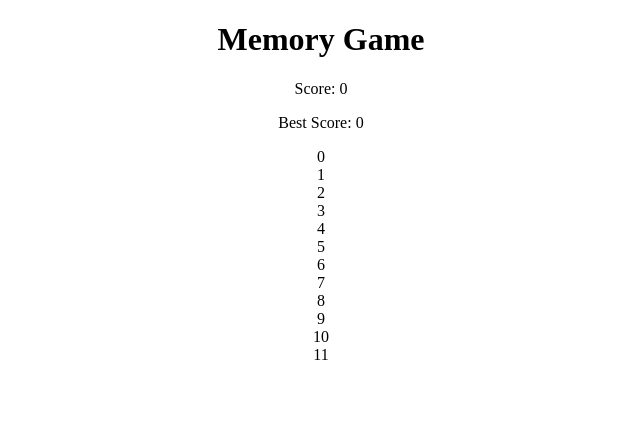
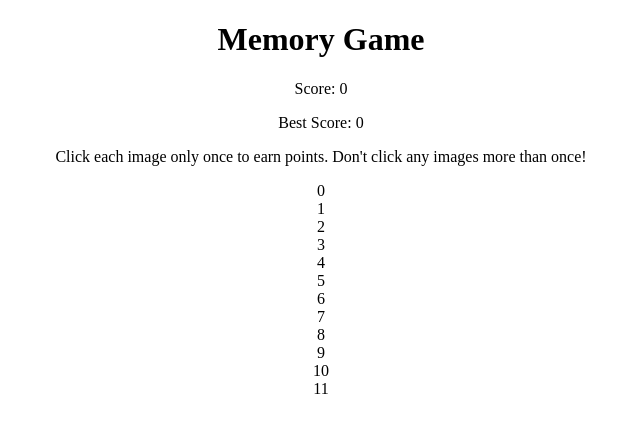
Before and after one commit to romangdev/memory-card-game, a React (Create React App) app: page / in a window 1280 px wide. Shown: the top 432 px of the page, without its empty margins (319-959 px from the left). Built offline with nearby package versions, Linux system fonts and the light colour scheme.

Commit message:
Initial 'randomizer' branch commit

```diff
--- a/src/App.js
+++ b/src/App.js
@@ -1,10 +1,11 @@
 import './App.css';
-import { useEffect, useState } from 'react';
+import { useEffect, useState, useMemo } from 'react';
 import Card from './components/Card'
 
 const App = () => {
   const [score, setScore] = useState(0)
   const [bestScore, setBestScore] = useState(0)
+  // const [displayedCardOrder, setDisplayedCardOrder] = useState([])
 
   const parentCallbacks ={
     updateScore: () => setScore(score + 1),
@@ -16,9 +17,31 @@ const App = () => {
     cardArray.push(<Card id={i} image={i} parentCallbacks={parentCallbacks} score={score} />)
   }
 
+  // const setRandomCardOrder = (cardArray) => {
+  //   let usedIndexes = []
+  //   let randomIndex
+  //   let displayedCardOrder = []
+
+  //   for (let i = 0; i < cardArray.length; i++) {
+  //     do {
+  //       randomIndex = Math.floor(Math.random() * 12)
+  //       if (!usedIndexes.includes(randomIndex)) {
+  //         displayedCardOrder.push(cardArray[randomIndex])
+  //       }
+  //     } while (usedIndexes.includes(randomIndex))
+
+  //     usedIndexes.push(randomIndex)
+  //   }
+  //   return displayedCardOrder
+  // }
+
   useEffect(() => {
     if (score > bestScore) setBestScore(score)
   }, [score, bestScore])
+
+  // useEffect(() => {
+  //   setDisplayedCardOrder(setRandomCardOrder(cardArray))
+  // }, [cardArray])
 
   return (
     <div className="App">
@@ -30,8 +53,14 @@ const App = () => {
         </div>
       </header>
       <main>
+        <p>Click each image only once to earn points. Don't click any images more than once!</p>
         <div className='card-board'>
+          {/* {displayedCardOrder.map(card => {
+            return <div key={card.props.id}>{card}</div>
+          })} */}
+
           {cardArray.map((card, i) => {
+            console.log(card)
             return <div key={i}>{card}</div>
           })}
         </div>
--- a/src/components/Card.js
+++ b/src/components/Card.js
@@ -4,6 +4,7 @@ const Card = ({ image, id, parentCallbacks, score }) => {
   const [chosen, setChosen] = useState(false)
 
   const handleClick = () => {
+    console.log('Card clicked id:', id)
     if (chosen === false) {
       setChosen(true)
       parentCallbacks.updateScore()
@@ -13,6 +14,7 @@ const Card = ({ image, id, parentCallbacks, score }) => {
   }
 
   useEffect(() => {
+    console.log('score is 0')
     if (score === 0) {
       setChosen(false)
     }
```
